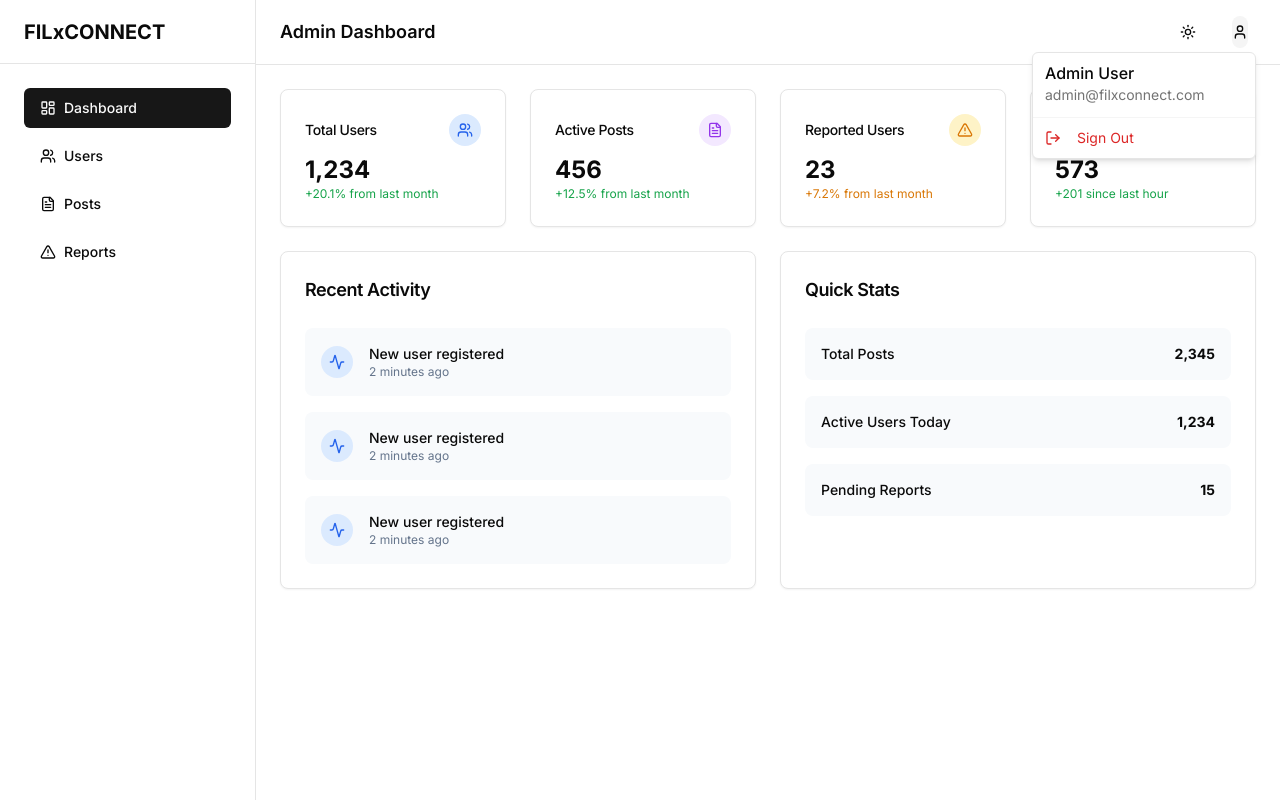
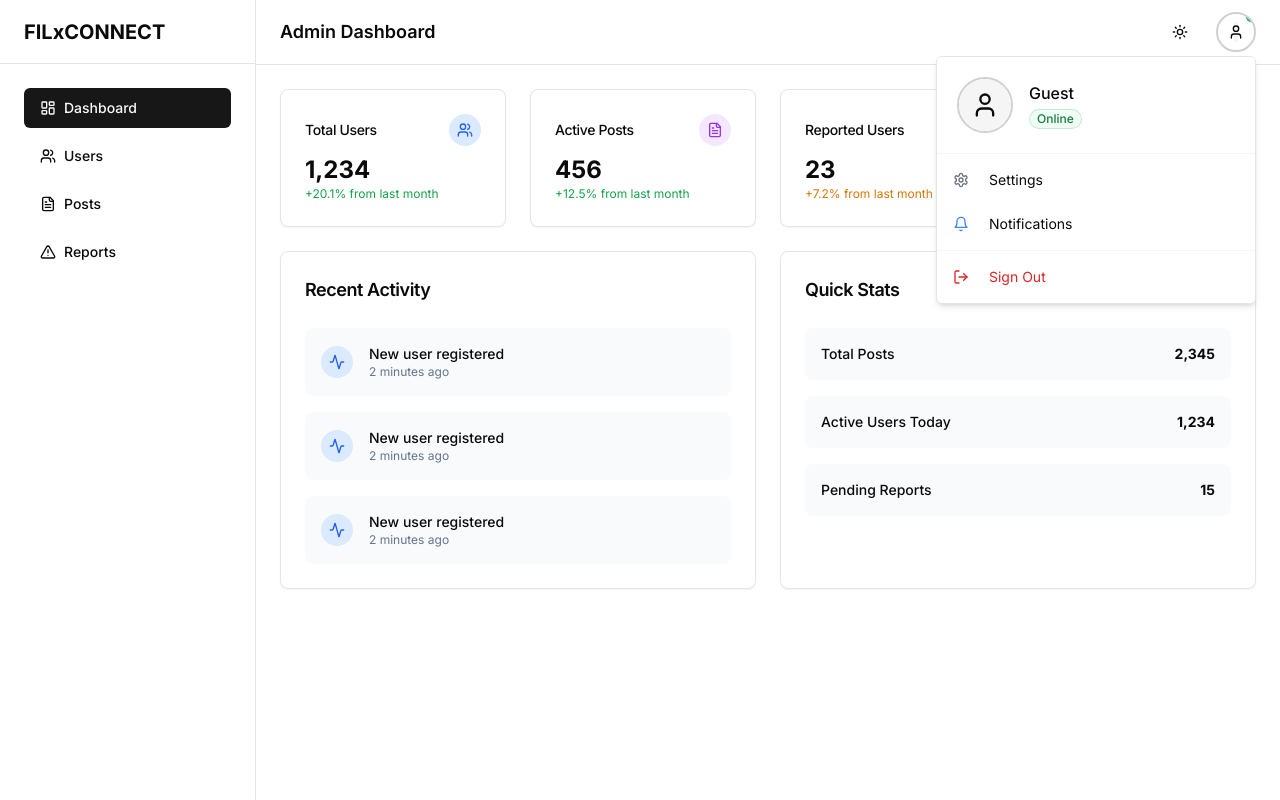
Before and after one commit to AarnabDutta/FIL_CONNECT, a Next.js app: page /dashboard in a window 1280 px wide. Both pictures are taken after a click on the button 1240 px from the left and 32 px from the top of the page. Built offline with nearby package versions, Linux system fonts and the light colour scheme; no server answers.

Commit message:
changes in the user nav

```diff
--- a/components/main-nav.tsx
+++ b/components/main-nav.tsx
@@ -3,6 +3,7 @@
 import Link from "next/link"
 import { usePathname } from "next/navigation"
 import { LayoutDashboard, Users, FileText, AlertTriangle } from "lucide-react"
+import { motion } from "framer-motion"
 import { Button } from "@/components/ui/button"
 
 const navItems = [
@@ -28,24 +29,50 @@ const navItems = [
   },
 ]
 
+const container = {
+  hidden: { opacity: 0 },
+  show: {
+    opacity: 1,
+    transition: {
+      staggerChildren: 0.1
+    }
+  }
+}
+
+const item = {
+  hidden: { opacity: 0, x: -20 },
+  show: { opacity: 1, x: 0 }
+}
+
 export function MainNav() {
   const pathname = usePathname()
 
   return (
-    <nav className="flex flex-col gap-2">
-      {navItems.map((item) => (
-        <Button
-          key={item.href}
-          asChild
-          variant={pathname === item.href ? "default" : "ghost"}
-          className="w-full justify-start gap-2 transition-colors duration-200 ease-in-out hover:bg-accent"
+    <motion.nav
+      className="flex flex-col gap-2"
+      variants={container}
+      initial="hidden"
+      animate="show"
+    >
+      {navItems.map((navItem, index) => (
+        <motion.div
+          key={navItem.href}
+          variants={item}
+          whileHover={{ scale: 1.02 }}
+          whileTap={{ scale: 0.98 }}
         >
-          <Link href={item.href}>
-            <item.icon className="h-4 w-4" />
-            {item.title}
-          </Link>
-        </Button>
+          <Button
+            asChild
+            variant={pathname === navItem.href ? "default" : "ghost"}
+            className="w-full justify-start gap-2 transition-colors duration-200 ease-in-out hover:bg-accent"
+          >
+            <Link href={navItem.href}>
+              <navItem.icon className="h-4 w-4" />
+              {navItem.title}
+            </Link>
+          </Button>
+        </motion.div>
       ))}
-    </nav>
+    </motion.nav>
   )
 }
--- a/components/user-nav.tsx
+++ b/components/user-nav.tsx
@@ -1,7 +1,11 @@
 "use client"
 
+import { useEffect, useState } from "react"
 import { useRouter } from "next/navigation"
-import { LogOut, User } from "lucide-react"
+import { LogOut, User, Settings, Bell } from "lucide-react"
+import { motion, AnimatePresence } from "framer-motion"
+import { auth } from "@/lib/Firebase" // Ensure Firebase is correctly set up
+import { onAuthStateChanged, signOut } from "firebase/auth"
 
 import {
   DropdownMenu,
@@ -12,38 +16,132 @@ import {
 } from "@/components/ui/dropdown-menu"
 import { Button } from "@/components/ui/button"
 
+const dropdownAnimation = {
+  initial: { opacity: 0, scale: 0.95 },
+  animate: { opacity: 1, scale: 1 },
+  exit: { opacity: 0, scale: 0.95 },
+  transition: { duration: 0.2 }
+}
+
 export function UserNav() {
   const router = useRouter()
+  const [user, setUser] = useState<{ name: string | null; email: string | null }>({
+    name: null,
+    email: null,
+  })
 
-  const handleSignOut = () => {
-    // Add your sign-out logic here (e.g., clear tokens, etc.)
+  // Fetch the logged-in user from Firebase
+  useEffect(() => {
+    const unsubscribe = onAuthStateChanged(auth, (currentUser) => {
+      if (currentUser) {
+        setUser({
+          name: currentUser.displayName || "Admin User",
+          email: currentUser.email || "admin@filxconnect.com",
+        })
+      } else {
+        setUser({ name: "Guest", email: "" })
+      }
+    })
+    return () => unsubscribe() // Cleanup listener on unmount
+  }, [])
+
+  const handleSignOut = async () => {
+    await signOut(auth)
     router.push("/auth/login")
   }
 
   return (
     <DropdownMenu>
       <DropdownMenuTrigger asChild>
+        <motion.div
+          whileHover={{ scale: 1.05 }}
+          whileTap={{ scale: 0.95 }}
+          transition={{ type: "spring", stiffness: 400, damping: 17 }}
+        >
           <Button
             variant="ghost"
-          className="relative h-8 w-8 rounded-full transition-transform duration-200 hover:scale-105"
+            className="relative h-10 w-10 rounded-full overflow-hidden border-2 border-primary/20"
           >
-          <div className="flex h-8 w-8 items-center justify-center rounded-full bg-muted">
-            <User className="h-4 w-4" />
+            <div className="flex h-full w-full items-center justify-center bg-muted">
+              <User className="h-5 w-5" />
             </div>
+            <motion.div
+              className="absolute -top-1 -right-1 h-3 w-3 rounded-full bg-green-500 ring-2 ring-white"
+              animate={{
+                scale: [1, 1.2, 1],
+                backgroundColor: ["#22c55e", "#15803d", "#22c55e"]
+              }}
+              transition={{
+                duration: 2,
+                repeat: Infinity,
+                ease: "easeInOut"
+              }}
+            />
           </Button>
+        </motion.div>
       </DropdownMenuTrigger>
-      <DropdownMenuContent className="w-56" align="end" forceMount>
-        <div className="flex items-center justify-start gap-2 p-2">
-          <div className="flex flex-col space-y-1 leading-none">
-            <p className="font-medium">Admin User</p>
-            <p className="text-sm text-muted-foreground">admin@filxconnect.com</p>
+
+      <DropdownMenuContent className="w-80" align="end" forceMount>
+        <AnimatePresence>
+          <motion.div {...dropdownAnimation}>
+            <div className="flex items-center gap-4 p-4">
+              <motion.div
+                className="flex-shrink-0 h-14 w-14 rounded-full overflow-hidden border-2 border-primary/20"
+                whileHover={{ scale: 1.05 }}
+                transition={{ type: "spring", stiffness: 400, damping: 17 }}
+              >
+                <div className="flex h-full w-full items-center justify-center bg-muted">
+                  <User className="h-7 w-7" />
+                </div>
+              </motion.div>
+              <div className="flex flex-col min-w-0">
+                <p className="font-medium truncate">{user.name}</p>
+                <p className="text-xs text-muted-foreground truncate">{user.email}</p>
+                <motion.span
+                  className="inline-flex items-center rounded-full bg-green-50 px-2 py-0.5 text-xs font-medium text-green-700 ring-1 ring-inset ring-green-600/20 w-fit mt-1"
+                  initial={{ opacity: 0, x: -10 }}
+                  animate={{ opacity: 1, x: 0 }}
+                  transition={{ delay: 0.2 }}
+                >
+                  Online
+                </motion.span>
               </div>
             </div>
+          </motion.div>
+
           <DropdownMenuSeparator />
-        <DropdownMenuItem onClick={handleSignOut} className="text-red-600 focus:text-red-600 cursor-pointer">
-          <LogOut className="mr-2 h-4 w-4" />
+
+          <motion.div
+            initial={{ opacity: 0, y: -10 }}
+            animate={{ opacity: 1, y: 0 }}
+            transition={{ delay: 0.1 }}
+          >
+            <DropdownMenuItem className="cursor-pointer focus:bg-accent/50 p-3">
+              <Settings className="mr-3 h-4 w-4 text-gray-500" />
+              <span>Settings</span>
+            </DropdownMenuItem>
+            <DropdownMenuItem className="cursor-pointer focus:bg-accent/50 p-3">
+              <Bell className="mr-3 h-4 w-4 text-blue-500" />
+              <span>Notifications</span>
+            </DropdownMenuItem>
+          </motion.div>
+
+          <DropdownMenuSeparator />
+
+          <motion.div
+            whileHover={{ scale: 1.02 }}
+            whileTap={{ scale: 0.98 }}
+            transition={{ type: "spring", stiffness: 400, damping: 17 }}
+          >
+            <DropdownMenuItem
+              onClick={handleSignOut}
+              className="cursor-pointer text-red-600 focus:bg-red-50 focus:text-red-600 p-3"
+            >
+              <LogOut className="mr-3 h-4 w-4" />
               <span>Sign Out</span>
             </DropdownMenuItem>
+          </motion.div>
+        </AnimatePresence>
       </DropdownMenuContent>
     </DropdownMenu>
   )
--- a/package.json
+++ b/package.json
@@ -14,7 +14,7 @@
     "@radix-ui/react-accordion": "^1.2.2",
     "@radix-ui/react-alert-dialog": "^1.1.4",
     "@radix-ui/react-aspect-ratio": "^1.1.1",
-    "@radix-ui/react-avatar": "^1.1.2",
+    "@radix-ui/react-avatar": "^1.1.3",
     "@radix-ui/react-checkbox": "^1.1.3",
     "@radix-ui/react-collapsible": "^1.1.2",
     "@radix-ui/react-context-menu": "^2.2.4",
@@ -48,7 +48,7 @@
     "date-fns": "^3.6.0",
     "embla-carousel-react": "8.5.1",
     "firebase": "^11.3.1",
-    "framer-motion": "latest",
+    "framer-motion": "^12.4.7",
     "input-otp": "1.4.1",
     "lucide-react": "^0.454.0",
     "my-v0-project": "file:",
```
Also changed, not shown: 1 other file (tests, documents, lock files or other folders). Lines whose indentation alone changed are shown as unchanged.
